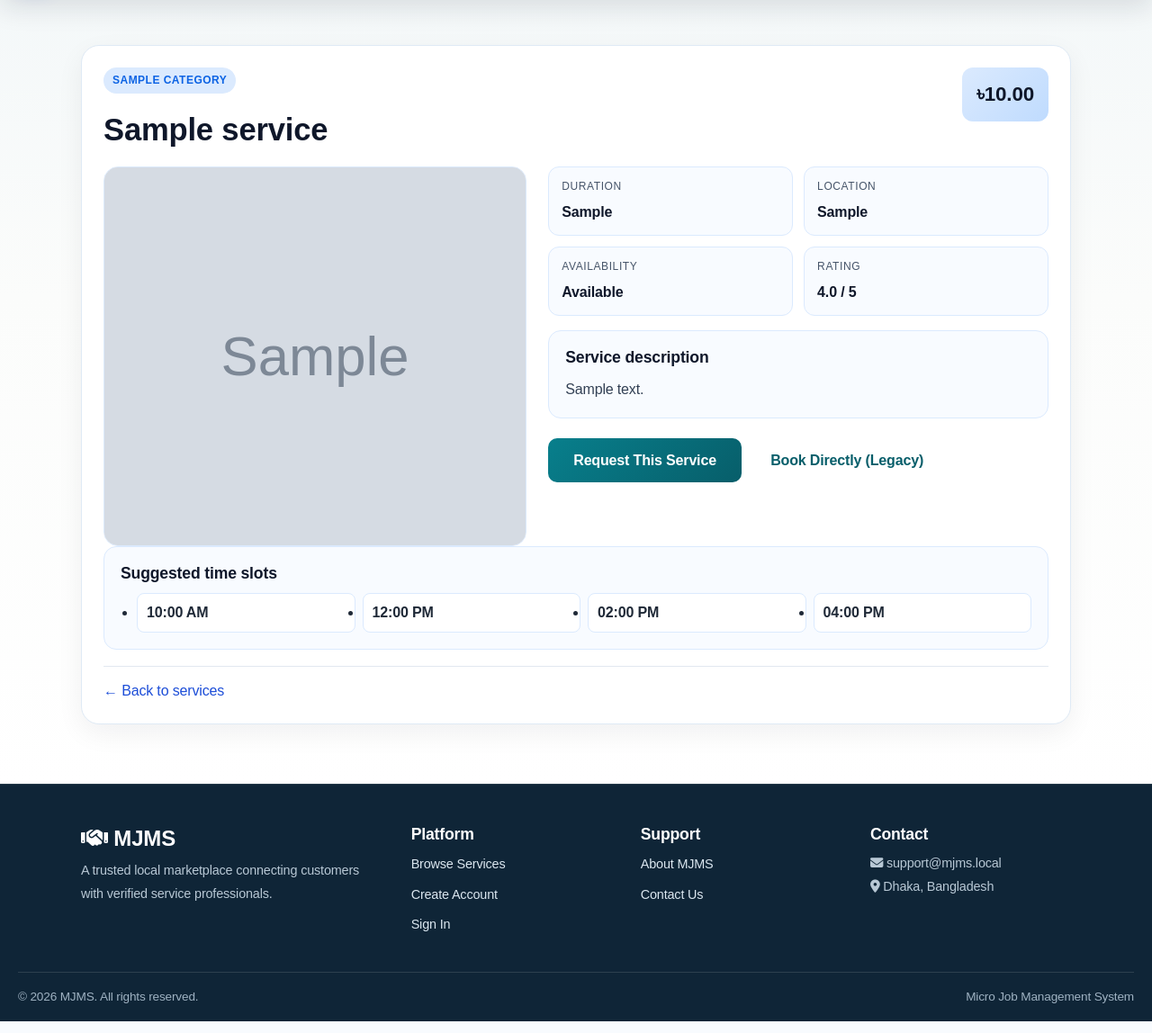
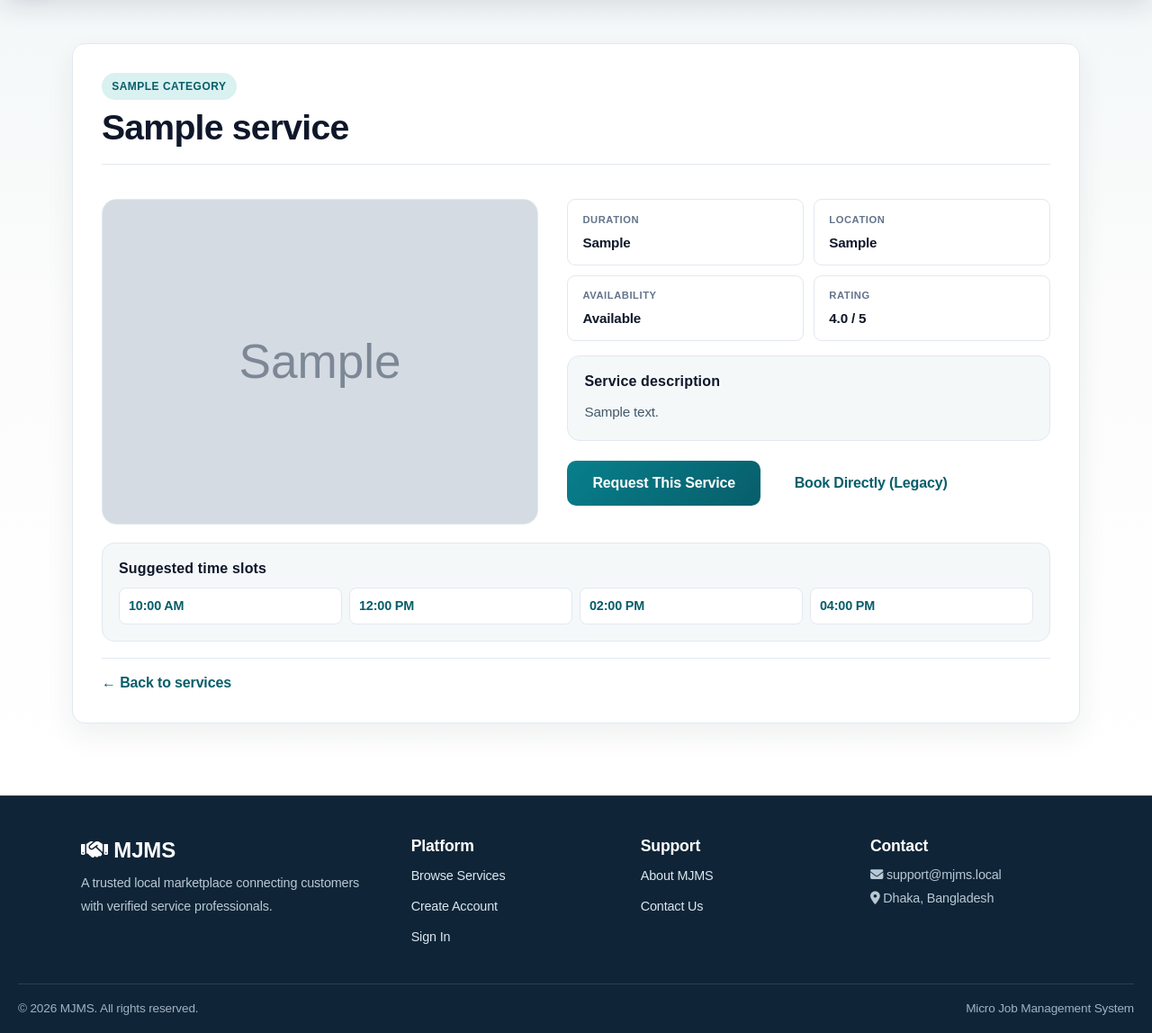
Before and after one commit to jmmahafuz-stack/Microjob_Management, a Django app: page /services/1/ in a window 1280 px wide. Shown: the part 73-1221 px from the top of the page at 90% size. Run offline with Django 5.2, Linux system fonts and the light colour scheme; a user stored in the database is signed in; tables that the repository leaves empty hold one stand-in row (values such as "Sample post"); grey boxes marked "Sample" are stand-in pictures; parts of the project's set-up code (start-up, migrations or seed data) failed here and were passed over.

Commit message:
service page update

```diff
--- a/static/css/mjms-overrides.css
+++ b/static/css/mjms-overrides.css
@@ -1146,6 +1146,154 @@ input[type="button"]:hover {
     width: 100%;
 }
 
+/* Service detail page */
+.service-detail-shell {
+    padding: 1rem 0 2rem;
+}
+
+.service-detail-card {
+    width: min(1120px, 100%);
+    padding: clamp(1rem, 3vw, 2rem);
+    border: 1px solid var(--mjms-line);
+    border-radius: 14px;
+    background: #ffffff;
+    box-shadow: 0 12px 32px rgba(22, 42, 61, .07);
+}
+
+.service-detail-header {
+    padding-bottom: 1.1rem;
+    border-bottom: 1px solid var(--mjms-line);
+}
+
+.service-detail-header h2 {
+    margin-top: .5rem;
+    color: var(--mjms-ink);
+    font-size: clamp(1.7rem, 4vw, 2.45rem);
+    line-height: 1.15;
+    letter-spacing: -.02em;
+}
+
+.service-detail-header .service-badge {
+    margin: 0;
+    padding: .35rem .7rem;
+    background: #d9f1f0;
+    color: var(--mjms-teal-dark);
+    font-size: .75rem;
+}
+
+.service-price-tag {
+    padding: .65rem .85rem;
+    border-radius: 9px;
+    background: #fff0d2;
+    color: #8b5a13;
+    font-size: 1.2rem;
+}
+
+.service-detail-layout {
+    grid-template-columns: minmax(280px, .95fr) minmax(320px, 1.05fr);
+    gap: clamp(1rem, 3vw, 2rem);
+    padding-top: 1.25rem;
+}
+
+.service-detail-image-wrap,
+.service-description-box,
+.time-slot-box,
+.recommended-workers-box {
+    border-color: var(--mjms-line);
+    background: var(--mjms-surface-soft);
+}
+
+.service-detail-image {
+    height: 360px;
+}
+
+.detail-info-grid {
+    gap: .7rem;
+}
+
+.detail-stat {
+    padding: .85rem 1rem;
+    border-color: var(--mjms-line);
+    background: #ffffff;
+    border-radius: 9px;
+}
+
+.detail-label {
+    color: var(--mjms-muted);
+    font-size: .7rem;
+    font-weight: 700;
+}
+
+.detail-stat strong {
+    display: block;
+    color: var(--mjms-ink);
+    font-size: .95rem;
+    line-height: 1.35;
+}
+
+.service-description-box h3,
+.time-slot-box h3,
+.recommended-workers-box h3 {
+    color: var(--mjms-ink);
+    font-size: 1rem;
+    letter-spacing: .01em;
+}
+
+.service-description-box p,
+.recommended-workers-box p {
+    color: #42586a;
+    font-size: .95rem;
+    line-height: 1.7;
+}
+
+.detail-action-group {
+    display: flex;
+    flex-wrap: wrap;
+    gap: .6rem;
+}
+
+.time-slot-box,
+.recommended-workers-box {
+    margin-top: 1.25rem;
+}
+
+.time-slot-list {
+    padding: 0;
+    list-style: none;
+}
+
+.time-slot-list li {
+    border-color: var(--mjms-line);
+    color: var(--mjms-teal-dark);
+    background: #ffffff;
+    font-size: .9rem;
+}
+
+.recommended-workers-box .worker-card-list {
+    gap: .75rem;
+}
+
+.detail-footer-link {
+    border-top-color: var(--mjms-line);
+}
+
+.detail-footer-link a,
+.detail-login-message a {
+    color: var(--mjms-teal-dark);
+    font-weight: 800;
+}
+
+@media (max-width: 768px) {
+    .service-detail-image {
+        height: 260px;
+    }
+
+    .detail-action-group,
+    .detail-action-group .btn {
+        width: 100%;
+    }
+}
+
 @media (max-width: 640px) {
     .services-page .services-hero {
         border-radius: 10px;
--- a/templates/services/service_detail.html
+++ b/templates/services/service_detail.html
@@ -8,7 +8,6 @@
                 <span class="service-badge">{{ service.category }}</span>
                 <h2>{{ service.name }}</h2>
             </div>
-            <div class="service-price-tag">৳{{ service.price }}</div>
         </div>
 
         <div class="service-detail-layout">
```
